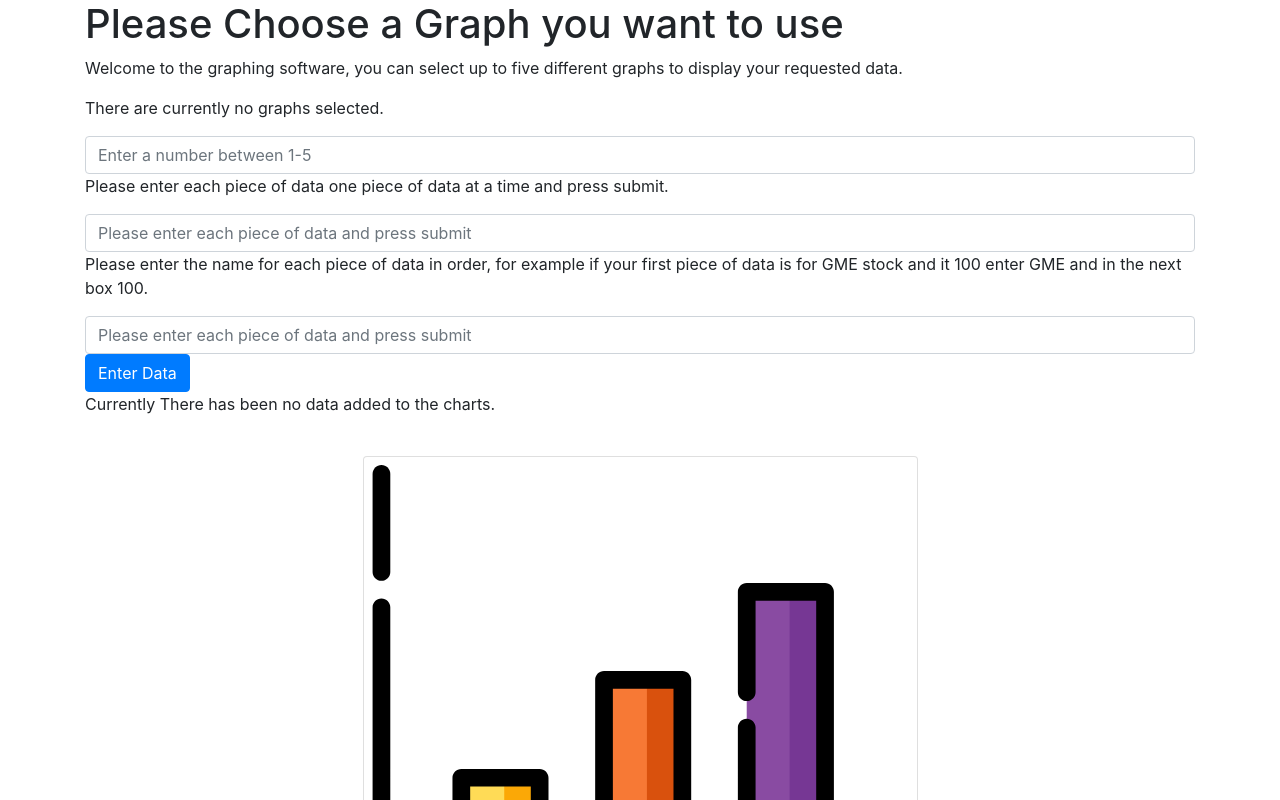
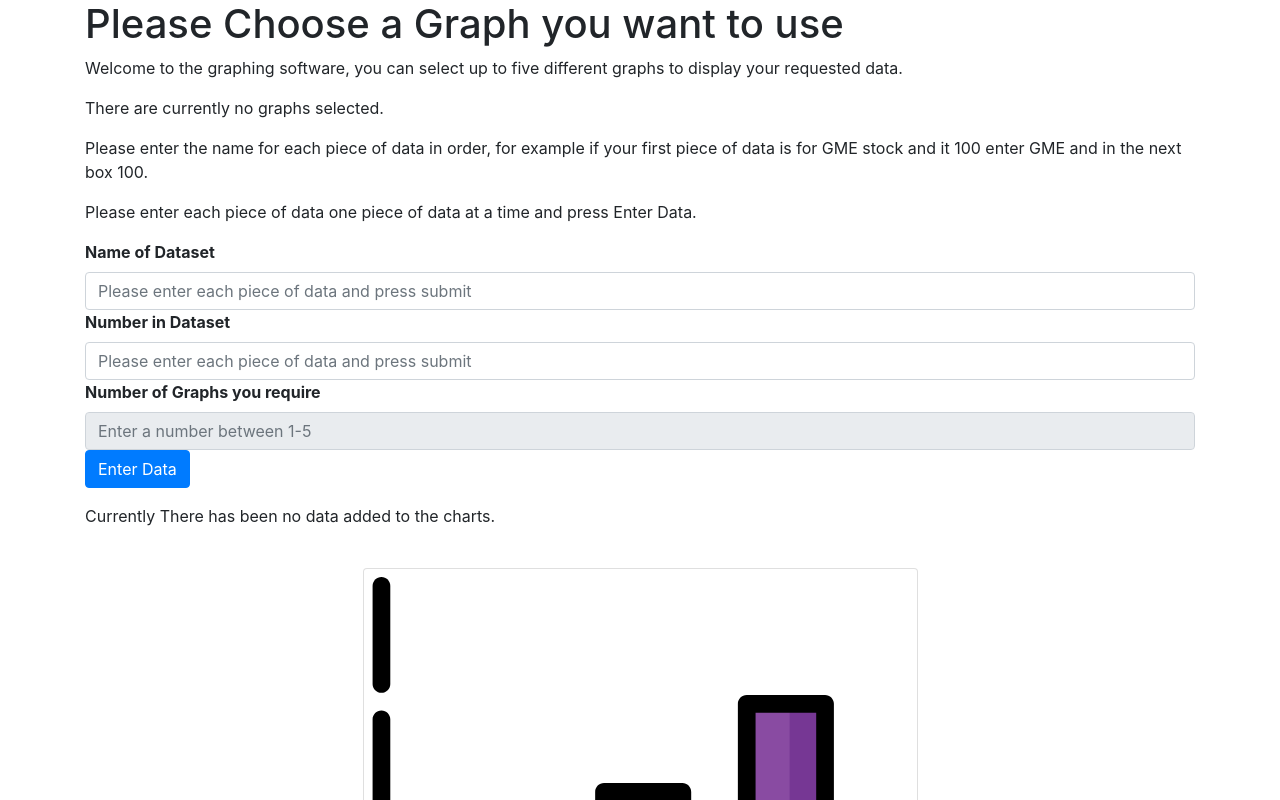
Before and after one commit to jamieTardi/graphing, a React (Create React App) app: page /graph-choice in a window 1280 px wide. Shown: the top 800 px of the page. Built offline with nearby package versions, Linux system fonts and the light colour scheme.

Commit message:
added corrected looped data into graph

```diff
--- a/src/components/Graphs.jsx
+++ b/src/components/Graphs.jsx
@@ -1,15 +1,4 @@
 import React from 'react';
-import {
-	Card,
-	CardImg,
-	CardText,
-	CardBody,
-	CardTitle,
-	CardSubtitle,
-	Button,
-} from 'reactstrap';
-import { Link } from 'react-router-dom';
-import barHero from '../assets/images/bar-chart-main.svg';
 import { Doughnut, Pie, Bar, Line, Scatter, Radar } from 'react-chartjs-2';
 import { GraphType } from './';
 
@@ -20,22 +9,23 @@ const Graphs = ({
 	setGraphTwoType,
 	graphData,
 }) => {
-	const graphOneData = graphData[0];
+	let dataNumberArray = [];
+	let dataNameArray = [];
+
+	graphData.forEach((element) => {
+		dataNumberArray.push(parseInt(element.dataNumber));
+		dataNameArray.push(element.dataName);
+	});
+	console.log(dataNumberArray);
 	const data = {
-		labels: ['Dataset 1', 'Dataset 2', 'Dataset 3'],
+		labels: dataNameArray,
 		datasets: [
 			{
 				label: 'First dataset',
-				data: [graphData],
+				data: dataNumberArray,
 				fill: true,
 				backgroundColor: 'rgba(75,192,192,0.2)',
 				borderColor: 'rgba(75,192,192,1)',
-			},
-			{
-				label: 'Second dataset',
-				data: [33, 25, 35, 51, 54, 76],
-				fill: false,
-				borderColor: '#742774',
 			},
 		],
 	};
--- a/src/pages/GraphChoice.jsx
+++ b/src/pages/GraphChoice.jsx
@@ -1,5 +1,13 @@
 import React, { useState } from 'react';
-import { Button, Container, Row, Col, Table } from 'react-bootstrap';
+import {
+	Button,
+	Container,
+	Row,
+	Col,
+	Table,
+	FormGroup,
+	FormLabel,
+} from 'react-bootstrap';
 import { NoGraphs, Graphs, DataTable } from '../components/index';
 import Draggable from 'react-draggable';
 import { v4 as uuidv4 } from 'uuid';
@@ -93,23 +101,33 @@ const GraphChoice = ({
 			) : (
 				<p>There are currently no graphs selected.</p>
 			)}
-			<form>
+			<p>
+				Please enter the name for each piece of data in order, for example if
+				your first piece of data is for GME stock and it 100 enter GME and in
+				the next box 100.
+			</p>
+			<p>
+				Please enter each piece of data one piece of data at a time and press
+				Enter Data.
+			</p>
+			<FormGroup>
 				<Row>
 					<Col>
+						<FormLabel className='font-weight-bold'>Name of Dataset</FormLabel>
 						<input
-							onChange={numberOfGraphsHandler}
-							type='number'
 							className='form-control'
-							placeholder='Enter a number between 1-5'
+							placeholder='Please enter each piece of data and press submit'
+							onChange={handleEnterDataName}
+							type='text'
 						/>
 					</Col>
 				</Row>
+
 				<Row>
 					<Col>
-						<p>
-							Please enter each piece of data one piece of data at a time and
-							press submit.
-						</p>
+						<FormLabel className='font-weight-bold'>
+							Number in Dataset
+						</FormLabel>
 						<input
 							className='form-control'
 							placeholder='Please enter each piece of data and press submit'
@@ -120,23 +138,22 @@ const GraphChoice = ({
 				</Row>
 				<Row>
 					<Col>
-						<p>
-							Please enter the name for each piece of data in order, for example
-							if your first piece of data is for GME stock and it 100 enter GME
-							and in the next box 100.
-						</p>
+						<FormLabel className='font-weight-bold'>
+							Number of Graphs you require
+						</FormLabel>
 						<input
+							onChange={numberOfGraphsHandler}
+							type='number'
 							className='form-control'
-							placeholder='Please enter each piece of data and press submit'
-							onChange={handleEnterDataName}
-							type='text'
+							placeholder='Enter a number between 1-5'
+							disabled={graphData.length > 1 ? false : true}
 						/>
 						<Button onClick={handleSubmitData} type='reset'>
 							Enter Data
 						</Button>
 					</Col>
 				</Row>
-			</form>
+			</FormGroup>
 			<DataTable graphData={graphData} />
 			<Row>
 				<Col>
```
